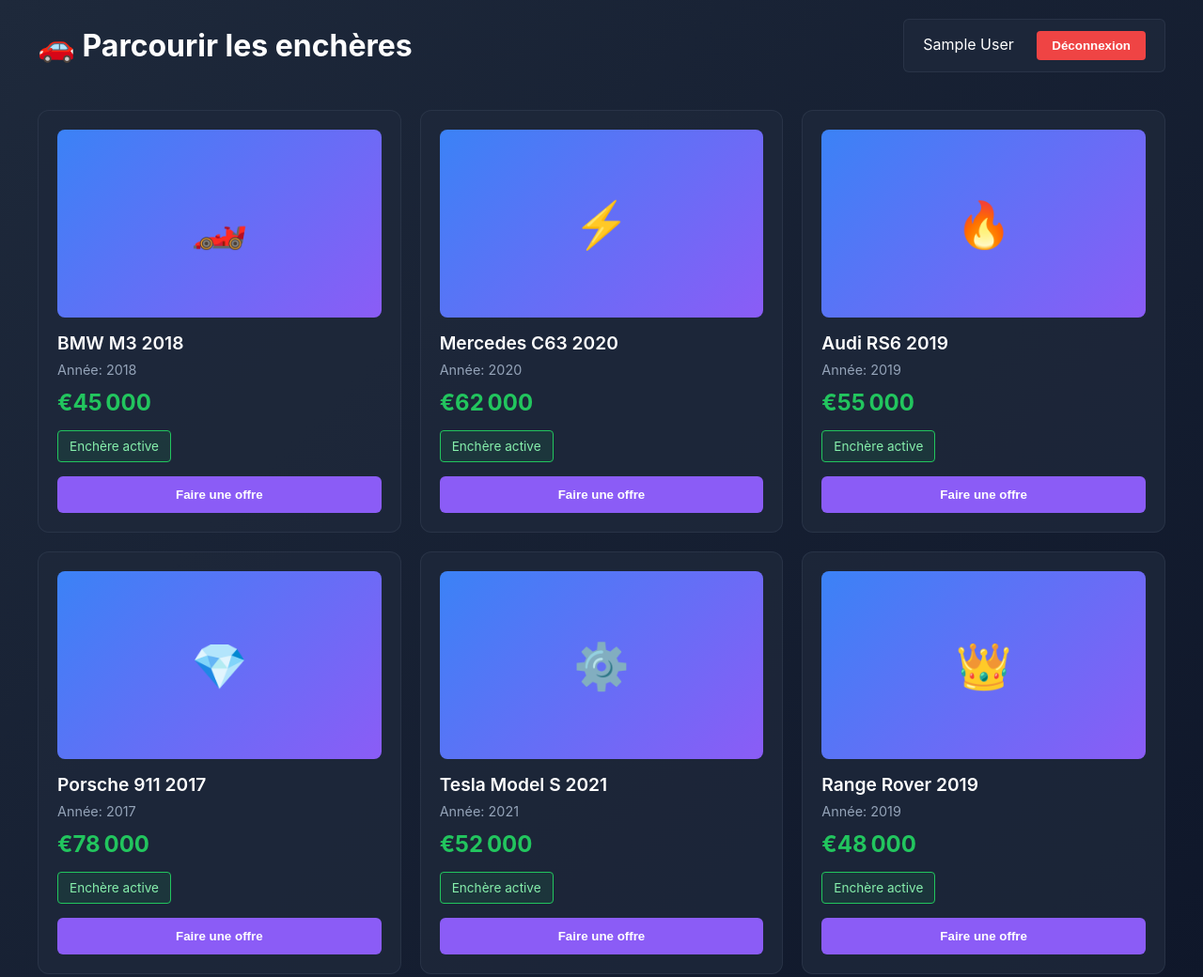
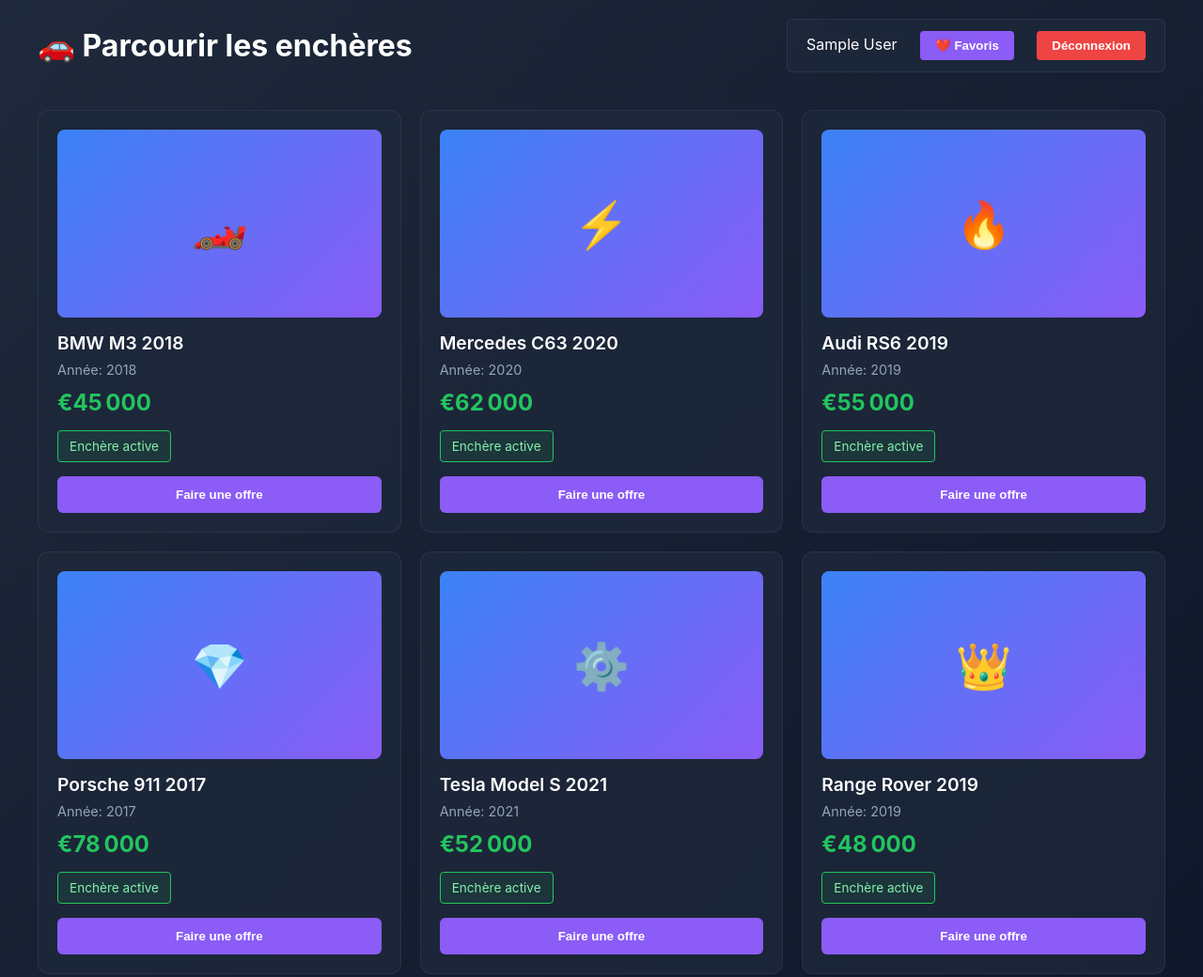
Before and after one commit to olivierlelevrier-spec/vehicle-auctions-site, a website: page browse.html in a window 1280 px wide. Shown: the whole page at 94% size. Drawn offline with Linux system fonts and the light colour scheme; sample sign-in values are in the browser's storage.

Commit message:
Add favorites button to browse page

```diff
--- a/browse.html
+++ b/browse.html
@@ -82,6 +82,7 @@
         <h1>🚗 Parcourir les enchères</h1>
         <div class="user-info">
             <span id="userName">Utilisateur</span>
+            <button class="logout-btn" onclick="window.location.href='favorites.html'" style="background: #8b5cf6;">❤️ Favoris</button>
             <button class="logout-btn" onclick="logout()">Déconnexion</button>
         </div>
     </div>
```
